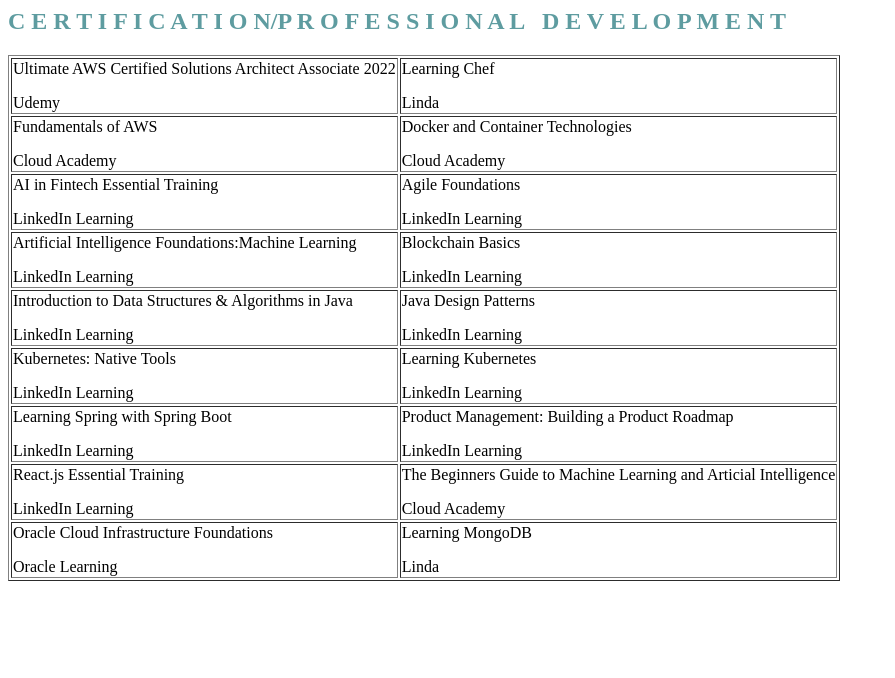
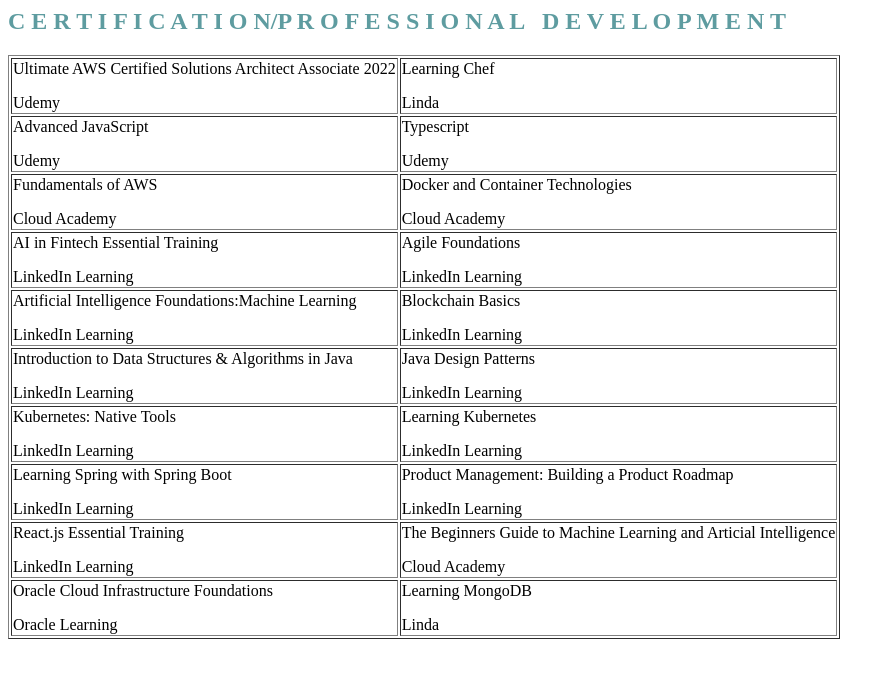
Before and after one commit to prantor/learning-and-certification, a plain HTML site: page index.html in a window 1280 px wide. Shown: the whole page, without its empty margins (0-895 px from the left). Drawn offline with Linux system fonts and the light colour scheme.

Commit message:
Added Advanced JavaScript and TypeScript

```diff
--- a/index.html
+++ b/index.html
@@ -10,6 +10,16 @@
 <td>
 <p><span style="font-weight: 400;">Learning Chef </span></p>
 <p><span style="font-weight: 300;">Linda</span></p>
+</td>
+</tr>
+<tr>
+<td>
+<p><span style="font-weight: 400;">Advanced JavaScript</span></p>
+<p><span style="font-weight: 300;">Udemy</span></p>
+</td>
+<td>
+<p><span style="font-weight: 400;">Typescript</span></p>
+<p><span style="font-weight: 300;">Udemy</span></p>
 </td>
 </tr>
 <tr>
```
